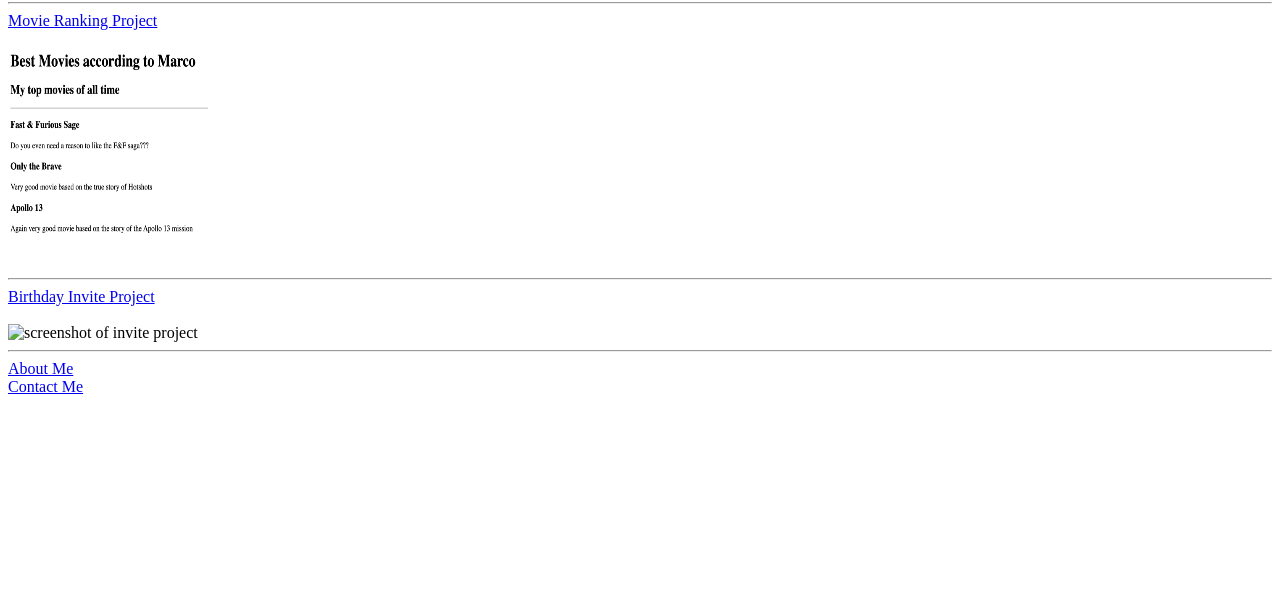
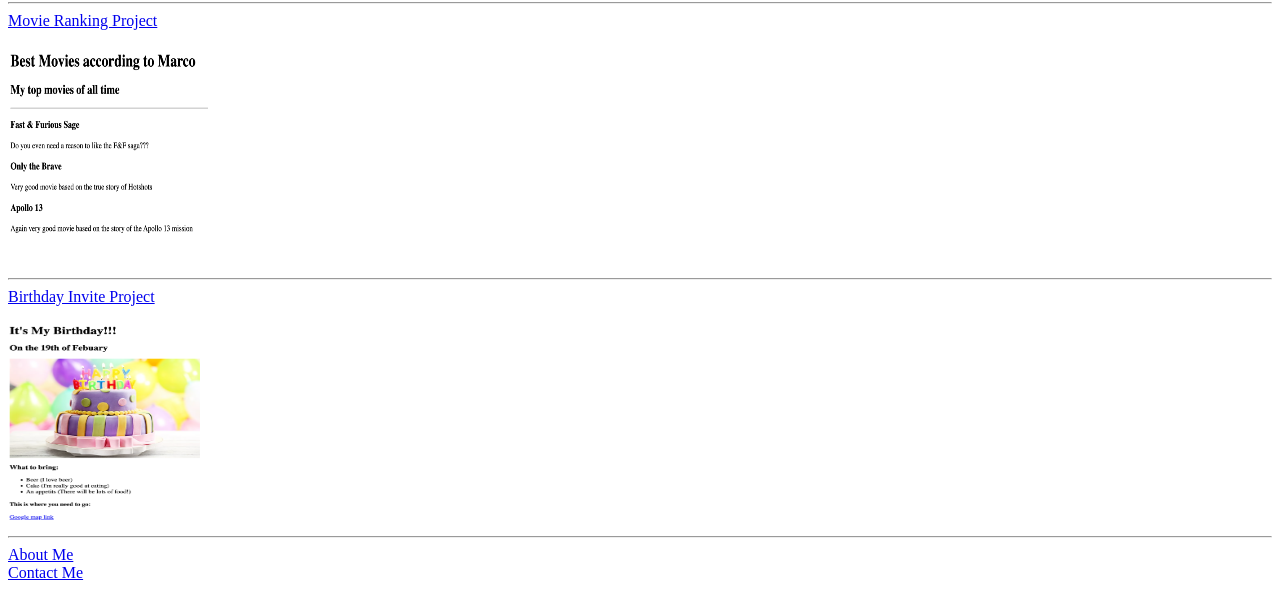
Before and after one commit to hmarco175/HTML-Portfolio-Project, a plain HTML site: page index.html in a window 1280 px wide. Shown: the part 78-694 px from the top of the page. Drawn offline with Linux system fonts and the light colour scheme; the site is published under a folder, as on GitHub Pages, so addresses that start at the root find nothing.

Commit message:
Update index.html

```diff
--- a/index.html
+++ b/index.html
@@ -20,24 +20,10 @@
     <a href="/public/birthday-invite.html">Birthday Invite Project</a>
     <br>
     <br>
-    <img src="/assets/images/birthday-invite.png" alt="screenshot of invite project" height="200" width="200">
+    <img src="assets/images/birthday-invite.png" alt="screenshot of invite project" height="200" width="200">
     <hr>
     <a href="/public/about.html">About Me</a>
     <br>
     <a href="/public/contact.html">Contact Me</a>
 </body>
 </html>
-
-<!-- TODO 2: Add Your previous projects' HTML into the public folder -->
-
-<!-- TODO 3: Take screenshots of your project previews and add the images to the images folder -->
-
-<!-- TODO 4: Add titles/subtitles etc. -->
-
-<!-- TODO 5: Add a link to the project pages -->
-
-<!-- TODO 6: Add images to show the project previews
-HINT for TODO 6: You can use the height attribute set to 200 to make the image smaller:
-https://developer.mozilla.org/en-US/docs/Web/HTML/Element/img#attr-height -->
-
-<!-- TODO 7: Add the Contact Me and About Me page links -->
```
